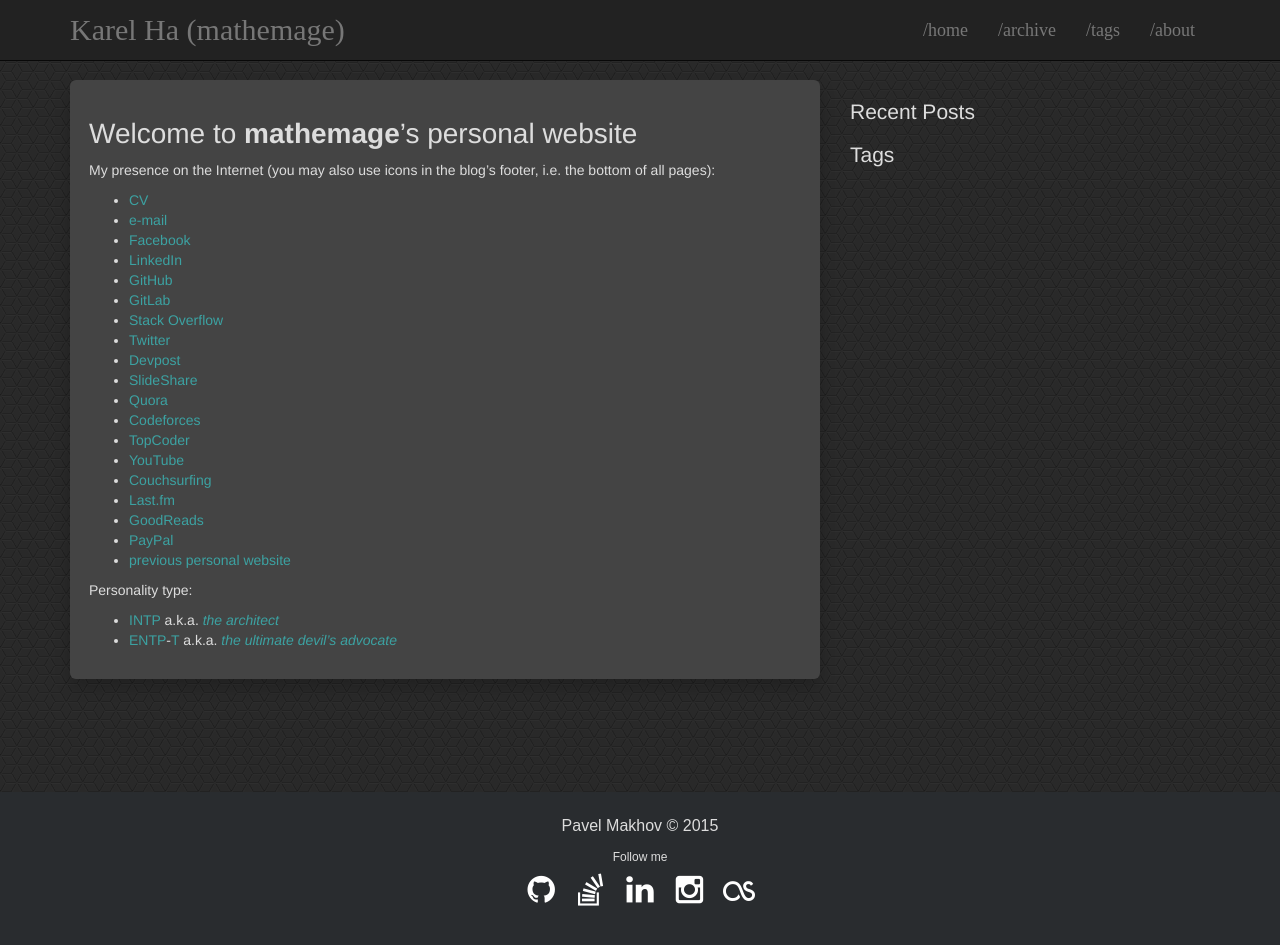
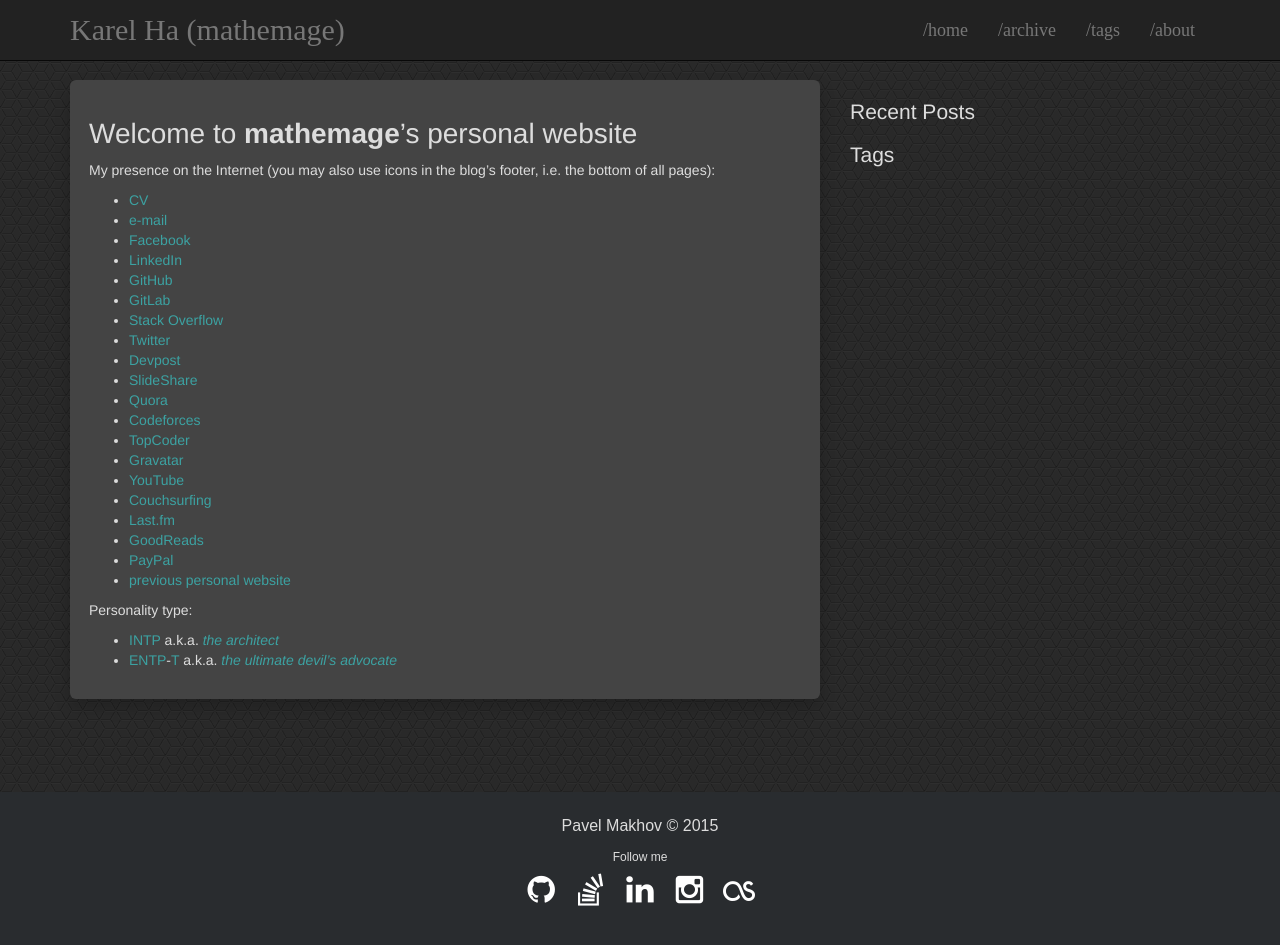
Before and after one commit to mathemage/mathemage.github.io, a Jekyll site: the page built from index.md, in a window 1280 px wide and 969 px high. Shown: the top 945 px of the window. Built offline with Jekyll 4.4.1, drawn with Linux system fonts in a browser that asks for light colours; our own code applies the rules of GitHub Pages for plain Markdown files.

Commit message:
Add link to Gravatar

```diff
--- a/index.md
+++ b/index.md
@@ -15,6 +15,7 @@
 * [Quora](https://www.quora.com/profile/Karel-Ha)
 * [Codeforces](http://codeforces.com/profile/mathemage)
 * [TopCoder](https://www.topcoder.com/members/mathemage/)
+* [Gravatar](https://en.gravatar.com/mathemage)
 * [YouTube](https://www.youtube.com/user/mathemage)
 * [Couchsurfing](https://www.couchsurfing.com/people/mathemage)
 * [Last.fm](https://www.last.fm/user/deathsongbird)
```
